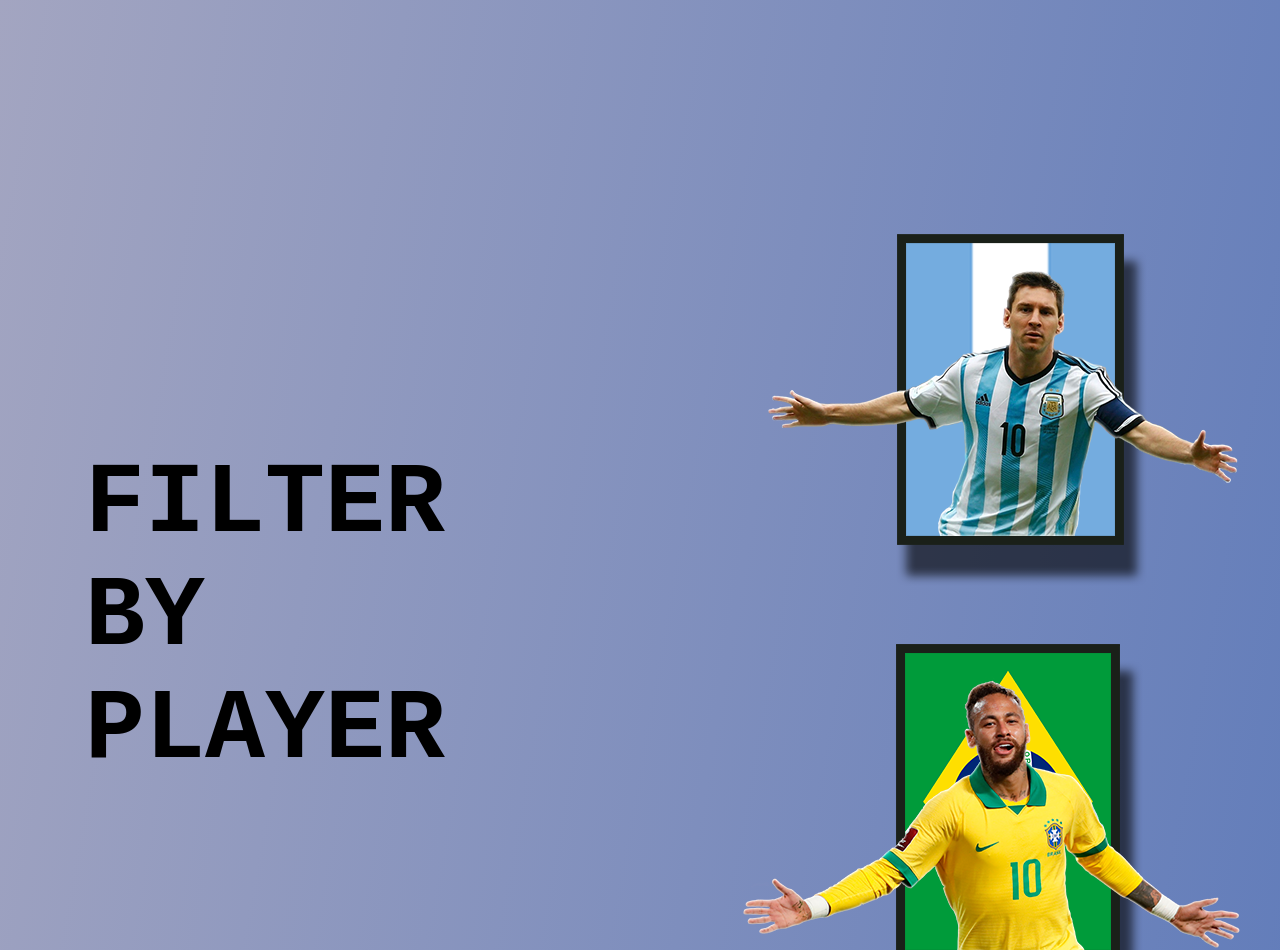
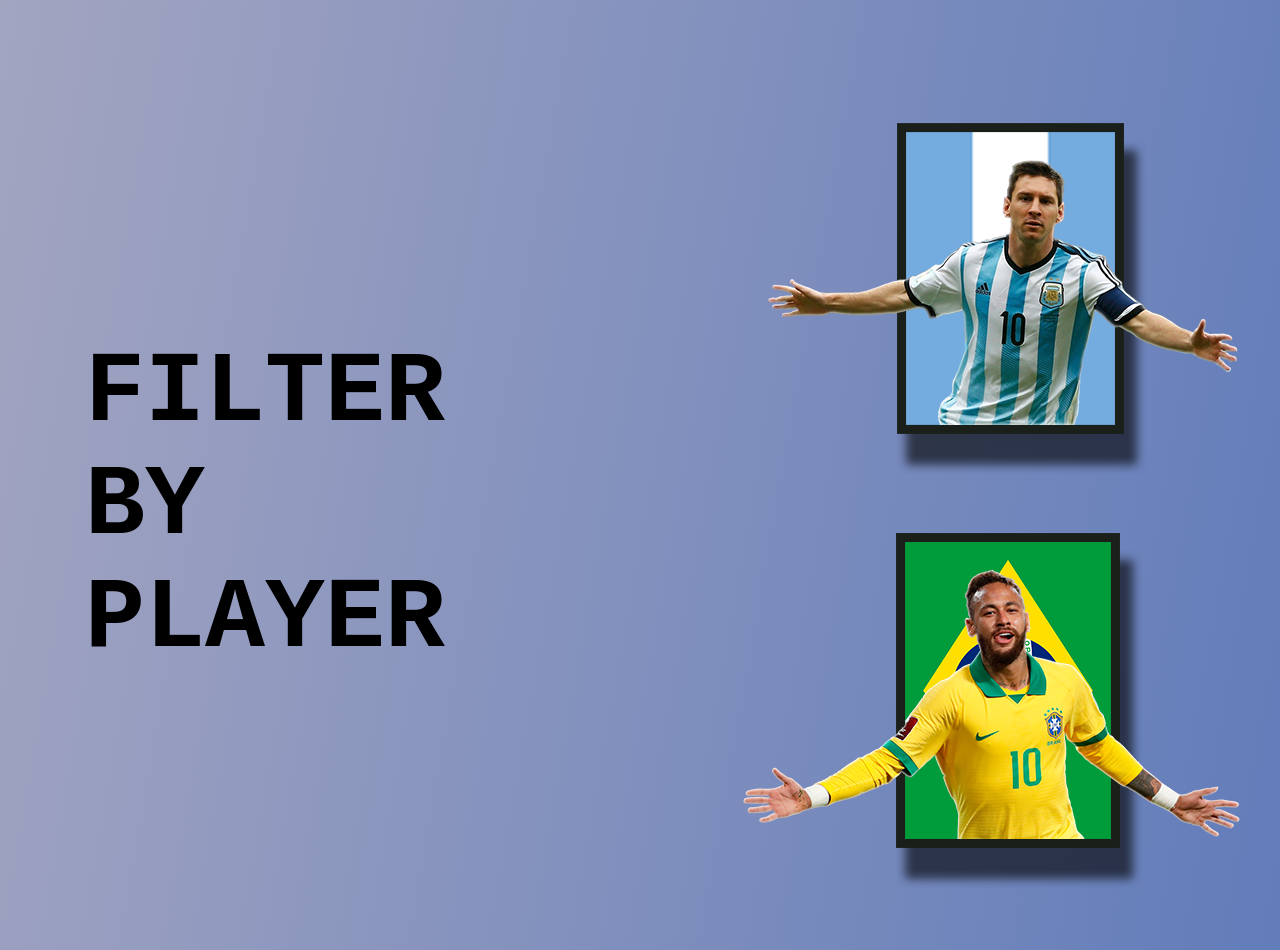
Before and after one commit to federico-barbieri/worldcards, a plain HTML site: page index.html in a window 1280 px wide. Shown: the part 4140-5090 px from the top of the page. Drawn offline with nearby package versions, Linux system fonts and the light colour scheme; a web font is replaced by a local one.

Commit message:
Add files via upload

```diff
--- a/styles.css
+++ b/styles.css
@@ -243,7 +243,7 @@ nav{
     grid-template-rows: repeat(3, 1fr);
     column-gap: 10rem;
     max-width: 100%;
-    height: 2700px;
+    height: 2500px;
     align-items: center;
     justify-content: center;
     background: rgb(174,172,194);
@@ -283,7 +283,7 @@ nav{
 
 
   .filter-by-player-title{
-    margin: 170px auto 20px auto;
+    margin: 120px auto 20px auto;
     font-size: 5rem;
     text-align: left;
     display: inline;
@@ -292,9 +292,8 @@ nav{
 
   .messi-neymar-cards{
     display: inline;
-    margin: 170px 0 20px auto;
+    margin: 120px 50px 20px auto;
     max-width: 100%;
-    margin-right: 50px;
   }
 
 
```
Also changed, not shown: index.html (+2 -0 lines).
